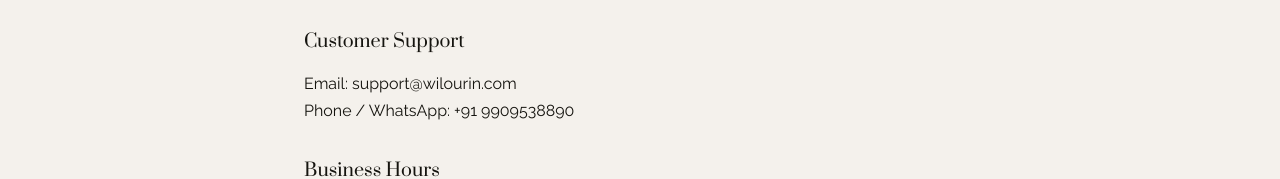
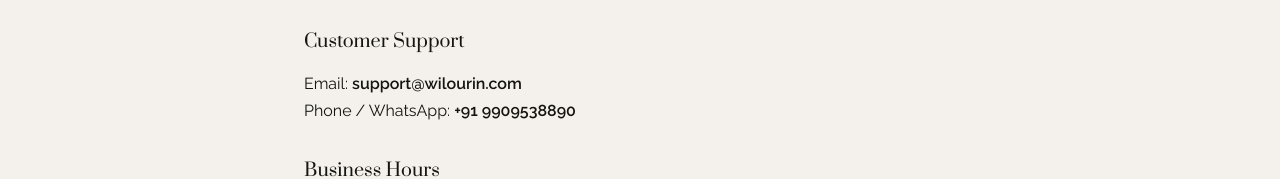
Before and after one commit to arnavh1512-source/Wilourin, a Next.js app: page /contact in a window 1280 px wide. Shown: the part 414-593 px from the top of the page. Built offline with nearby package versions, Linux system fonts and the light colour scheme.

Commit message:
fix: bold contact values, force Raleway font

```diff
--- a/app/contact/page.tsx
+++ b/app/contact/page.tsx
@@ -18,8 +18,8 @@
 
         <section style={{ marginBottom: 32 }}>
           <h2 style={{ fontFamily: "'Prata',serif", fontSize: 18, marginBottom: 12 }}>Customer Support</h2>
-          <p>Email: support@wilourin.com</p>
-          <p>Phone / WhatsApp: +91 9909538890</p>
+          <p style={{ fontFamily: "'Raleway',sans-serif" }}>Email: <strong>support@wilourin.com</strong></p>
+          <p style={{ fontFamily: "'Raleway',sans-serif" }}>Phone / WhatsApp: <strong>+91 9909538890</strong></p>
         </section>
 
         <section style={{ marginBottom: 32 }}>
```
